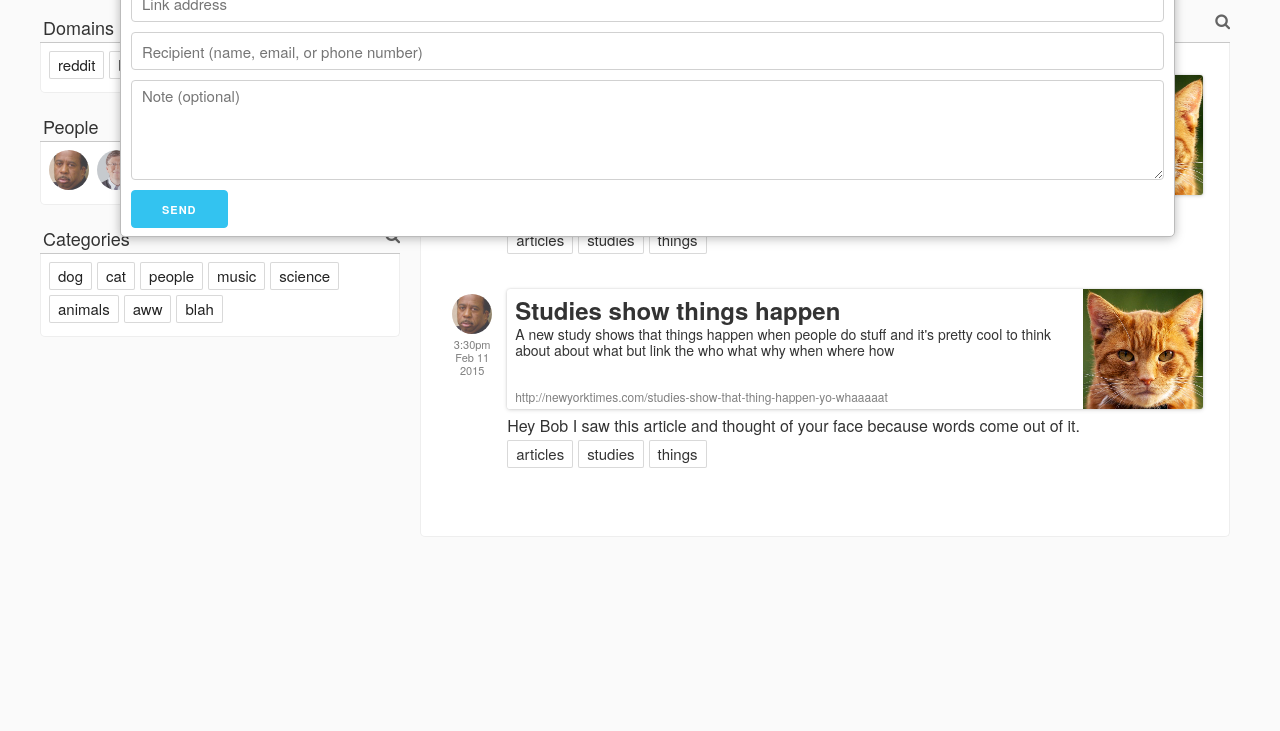
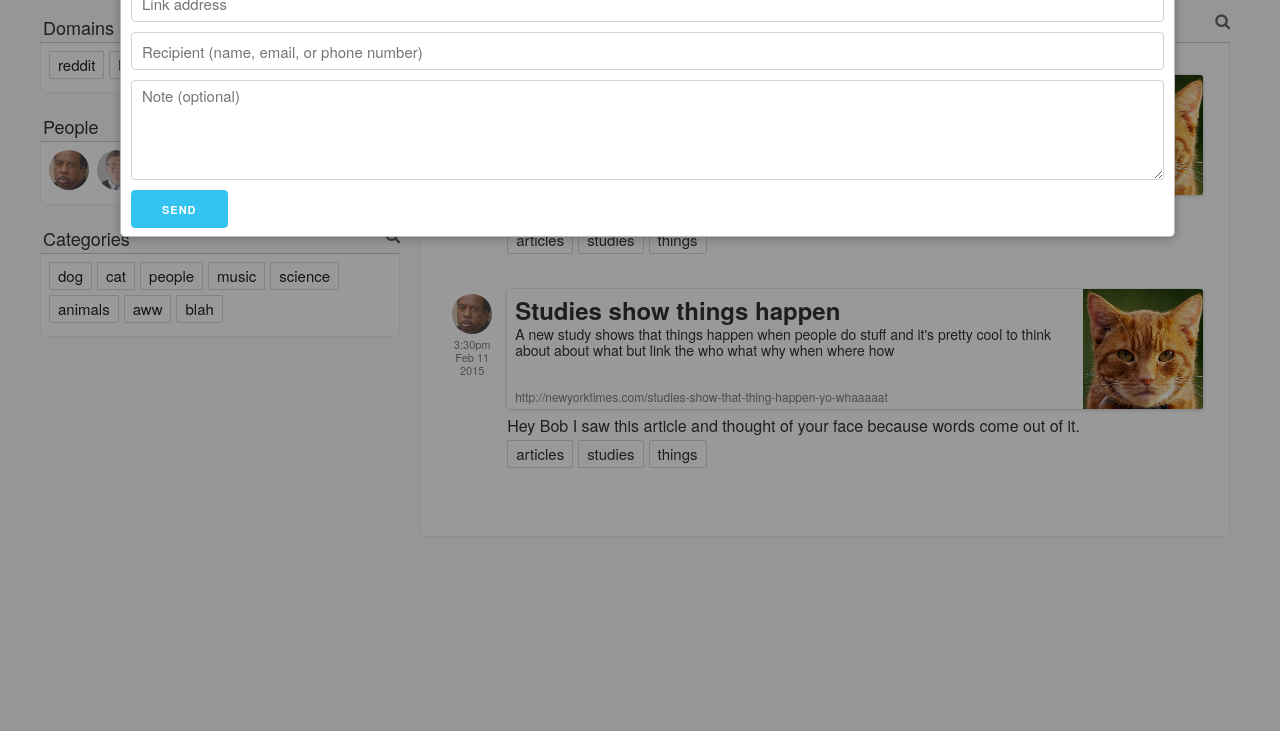
Before and after one commit to burnmark/lynx-style, a plain HTML site: page index.html in a window 1280 px wide. Shown: the part 69-800 px from the top of the page. Drawn offline with nearby package versions, Linux system fonts and the light colour scheme.

Commit message:
overlay during share

```diff
--- a/css/style.css
+++ b/css/style.css
@@ -17,6 +17,17 @@ body {
     height: 0;
     clear: both;
     visibility: hidden;
+}
+
+.overlay {
+    position: fixed;
+    background: black;
+    bottom: 0;
+    left: 0;
+    opacity: 0.4;
+    right: 0;
+    top: 0;
+    z-index: 1000;
 }
 
 /* page */
@@ -86,7 +97,7 @@ body {
     top: 0;
     right: 0;
     left: 0;
-    z-index: 100;
+    z-index: 10000;
 }
 
 .header .share-open .title {
--- a/index.html
+++ b/index.html
@@ -9,6 +9,8 @@
 
 </head>
 <body cz-shortcut-listen="true">
+
+    <div class="overlay"></div>
 
     <div class="header">
         <div class="logo">
```
